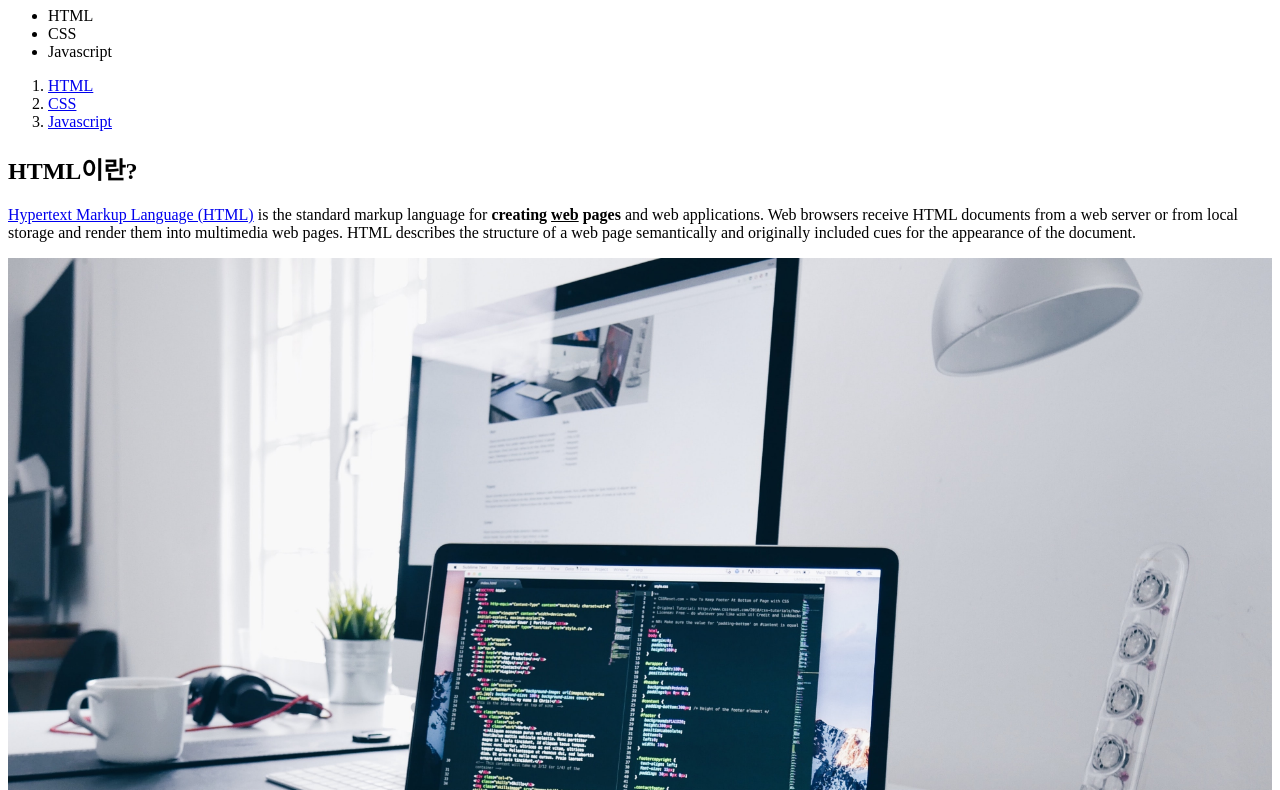
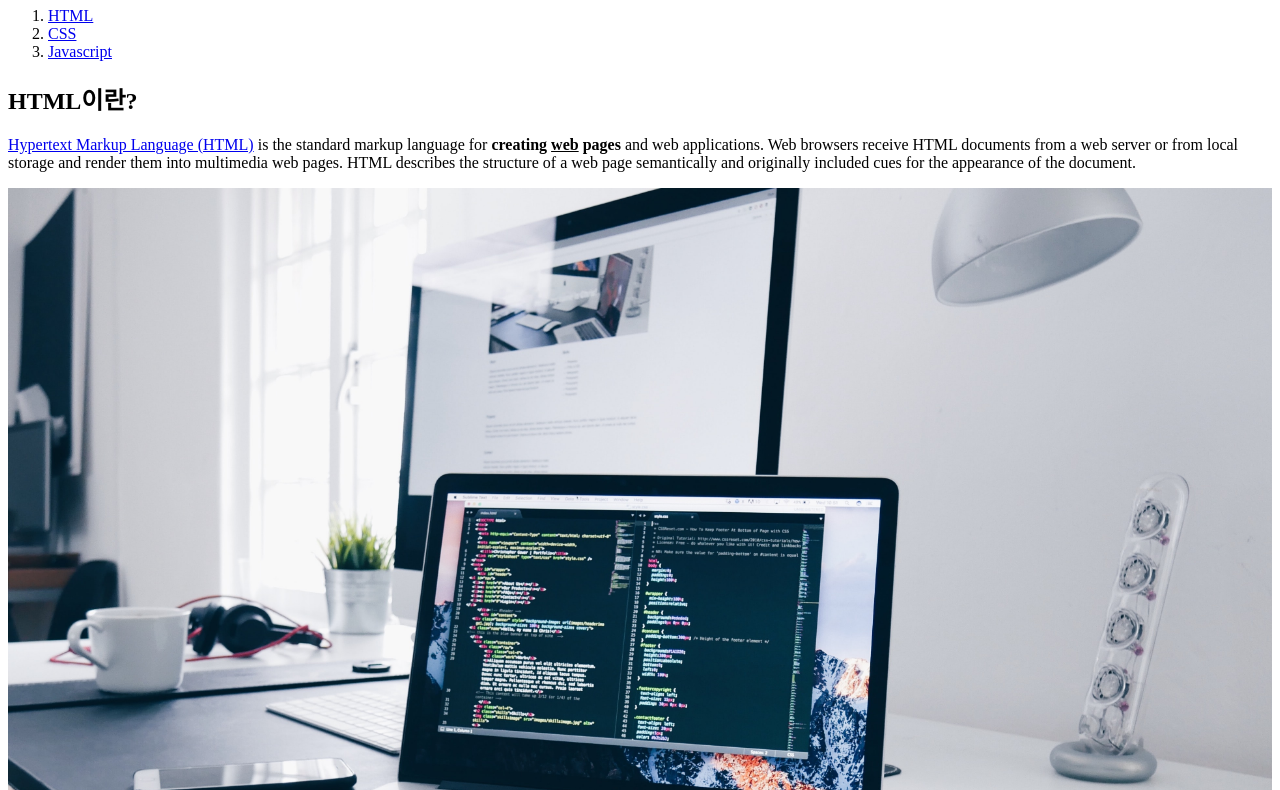
Before and after one commit to skysoon33/webtest, a plain HTML site: page 1.html in a window 1280 px wide. Shown: the part 73-863 px from the top of the page. Drawn offline with Linux system fonts and the light colour scheme.

Commit message:
version2

```diff
--- a/1.html
+++ b/1.html
@@ -7,11 +7,6 @@
 
     <body>
         <h1><a href="index.html">WEB</a></h1>
-        <ul>
-            <li>HTML</li>
-            <li>CSS</li>
-            <li>Javascript</li>
-        </ul>
         <ol>
             <li><a href="1.html">HTML</a></li>
             <li><a href="2.html">CSS</a></li>
```
Also changed, not shown: 2.html (+0 -5 lines), 3.html (+0 -5 lines), index.html (+0 -5 lines).
